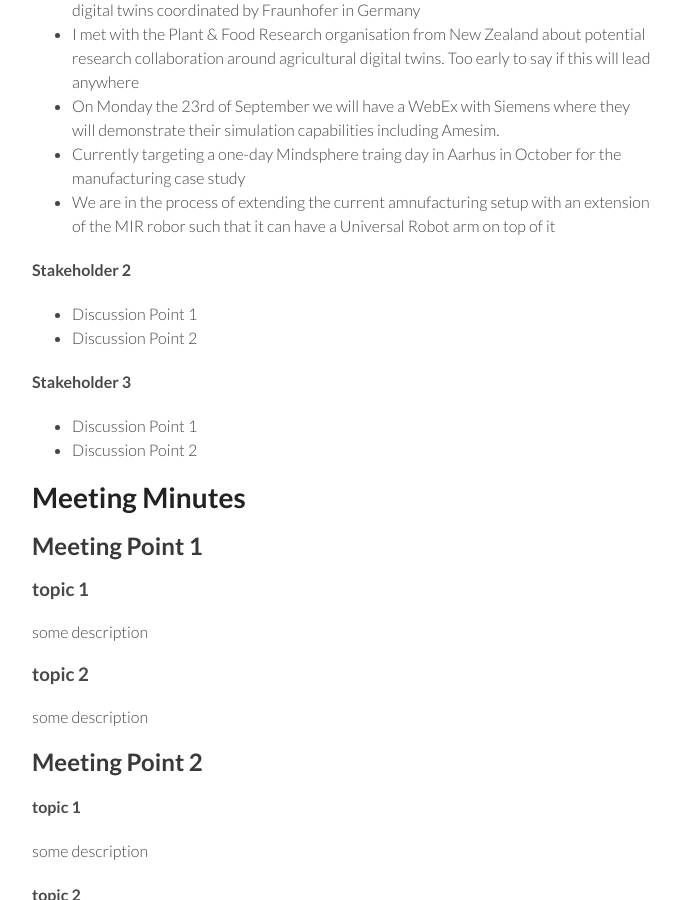
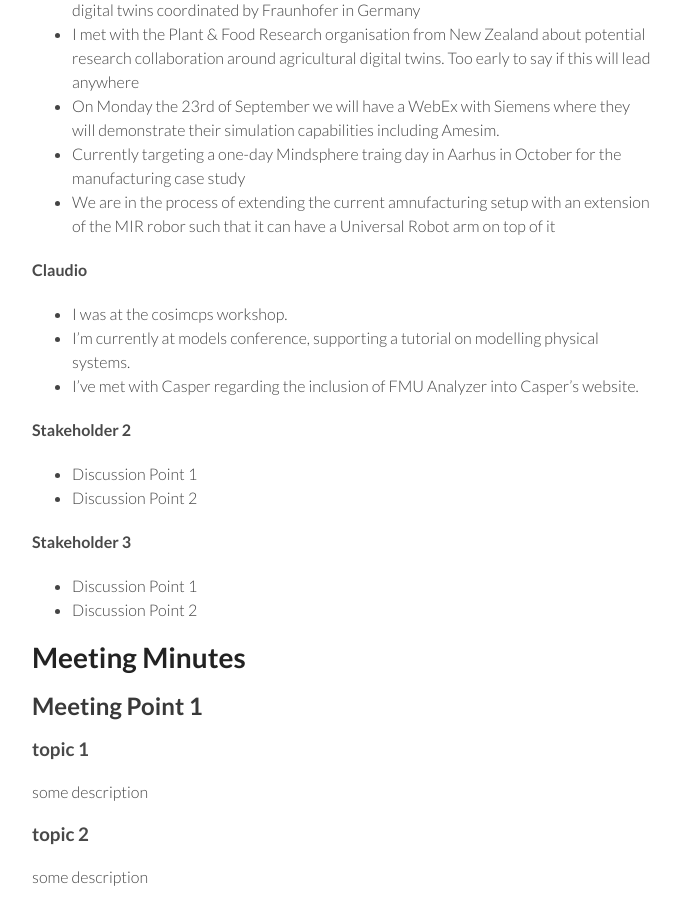
Before and after one commit to digitaltwincentre/digitaltwincentre.github.io, a Jekyll site: the page built from _biweeklies/Biweekly-4.md, in a window 1280 px wide and 900 px high, scrolled down 518 px. Shown: the whole window, without its empty margins (418-1099 px from the left). Built offline with Jekyll 4.4.1, drawn with Linux system fonts in a browser that asks for light colours; nearby versions of some CDN libraries.

Commit message:
Claudio status

```diff
--- a/_biweeklies/Biweekly-4.md
+++ b/_biweeklies/Biweekly-4.md
@@ -31,6 +31,11 @@ private information must be stored elsewhere.  -->
 * On Monday the 23rd of September we will have a WebEx with Siemens where they will demonstrate their simulation capabilities including Amesim.
 * Currently targeting a one-day Mindsphere traing day in Aarhus in October for the manufacturing case study
 * We are in the process of extending the current amnufacturing setup with an extension of the MIR robor such that it can have a Universal Robot arm on top of it
+
+#### Claudio
+* I was at the cosimcps workshop.
+* I'm currently at models conference, supporting a tutorial on modelling physical systems.
+* I've met with Casper regarding the inclusion of FMU Analyzer into Casper's website.
 
 #### Stakeholder 2
 * Discussion Point 1
```
